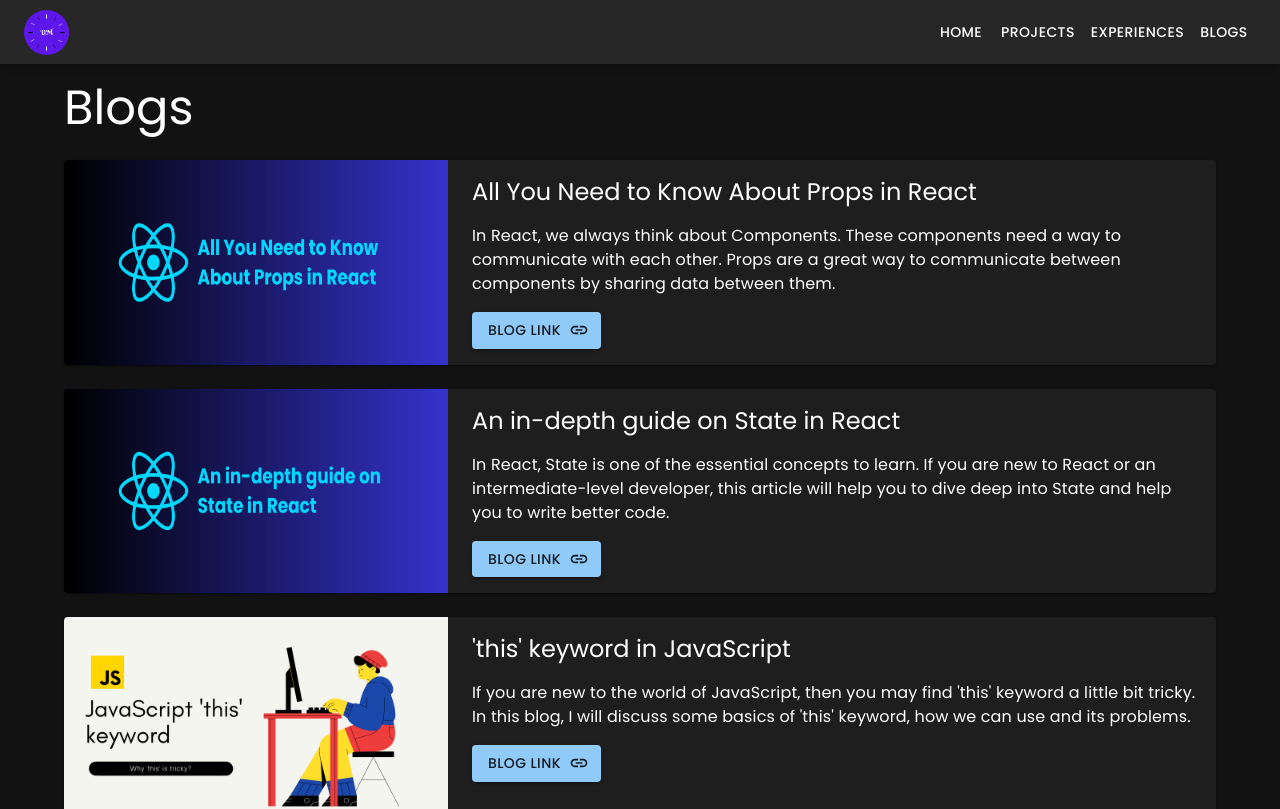
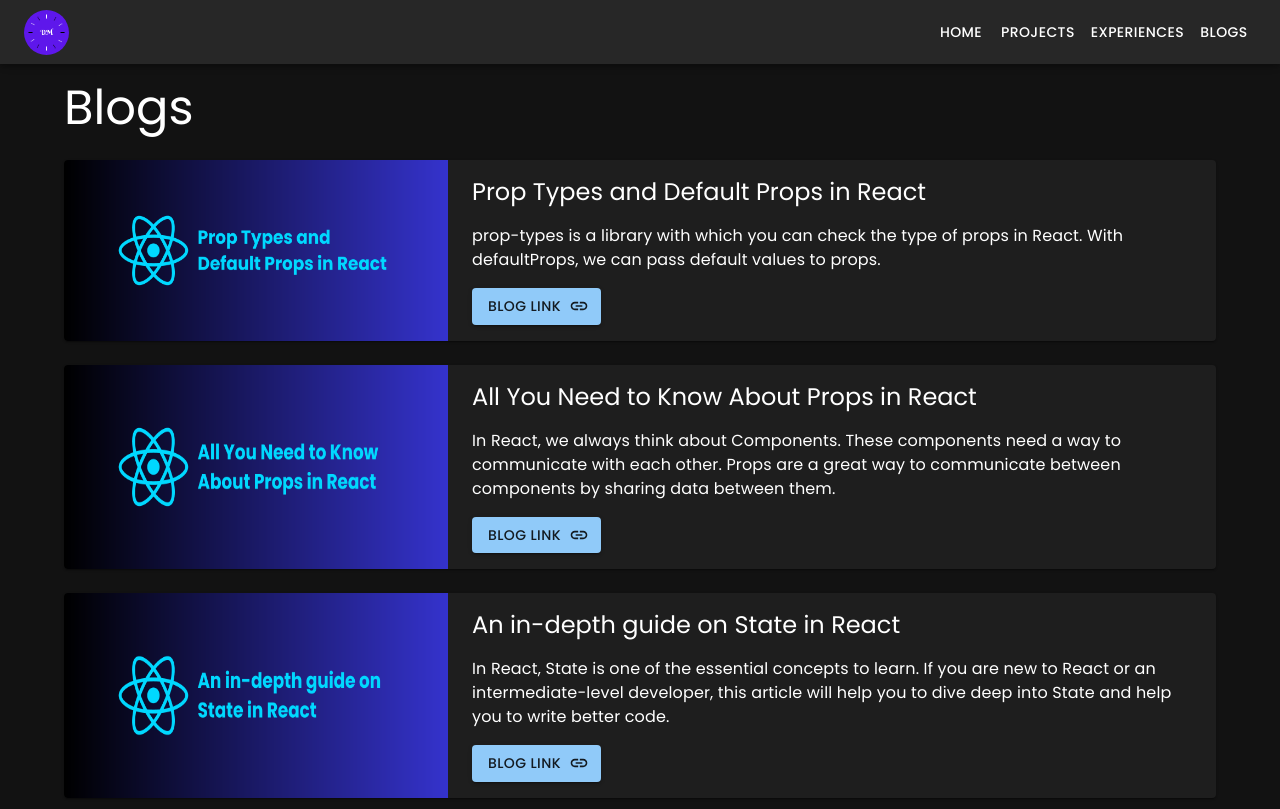
Before and after one commit to debajit13/portfolio, a React (Create React App) app: page /blogs in a window 1280 px wide. Shown: the top 809 px of the page. Built offline with nearby package versions, Linux system fonts and the light colour scheme.

Commit message:
add new blog named 'Prop Types and Default Props in React'

```diff
--- a/src/pages/Blogs.js
+++ b/src/pages/Blogs.js
@@ -7,9 +7,18 @@ import deepDiveIntoGit1 from '../assets/images/blogs/deepDiveIntoGit1.png';
 import deepDiveIntoGit2 from '../assets/images/blogs/deepDiveIntoGit2.png';
 import indepthStateImage from '../assets/images/blogs/InDepthState.png';
 import allAboutPropsImage from '../assets/images/blogs/AllAboutProps.png';
+import propTypesAndDefaultPropsImage from '../assets/images/blogs/prop-types-default-props.png';
 
 const Blogs = () => {
   const blogsData = [
+    {
+      blogTitle: 'Prop Types and Default Props in React',
+      blogDescription:
+        'prop-types is a library with which you can check the type of props in React. With defaultProps, we can pass default values to props.',
+      blogImage: propTypesAndDefaultPropsImage,
+      blogLink:
+        'https://dev.to/debajit13/prop-types-and-default-props-in-react-55jh',
+    },
     {
       blogTitle: 'All You Need to Know About Props in React',
       blogDescription:
```
Also changed, not shown: src/assets/images/blogs/prop-types-default-props.png (added).
